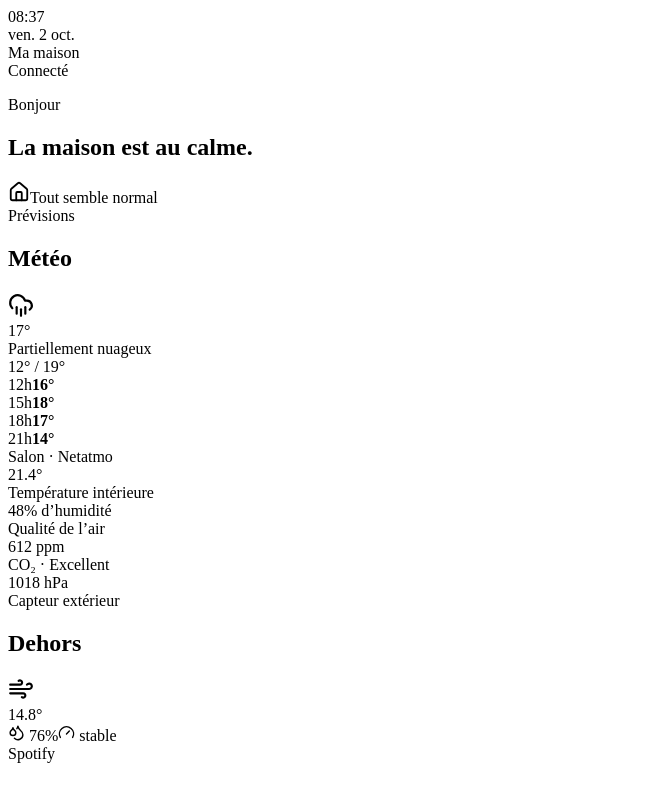
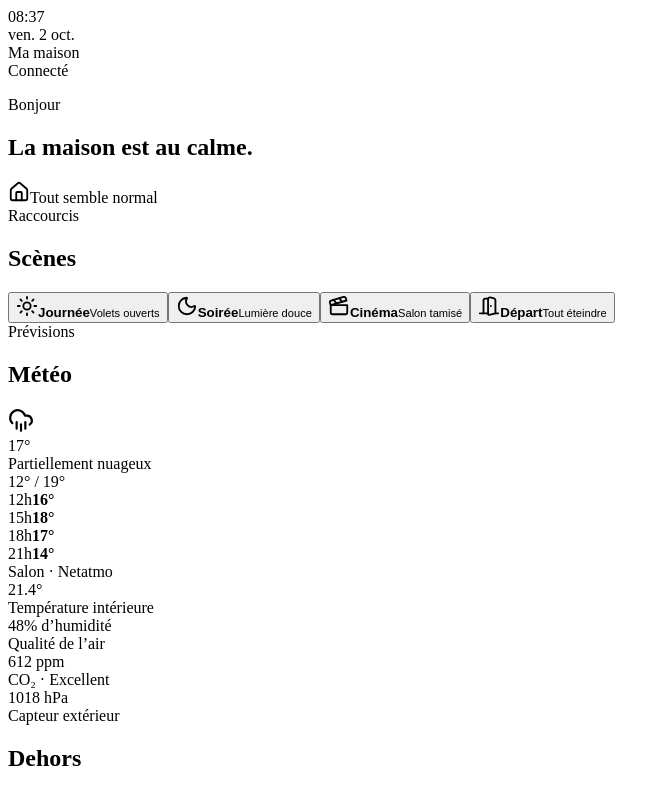
Before and after one commit to Dannebicque/dashboardDomotique, a Vue app: page / in a window 1280 px wide. Shown: the top 786 px of the page, without its empty margins (0-670 px from the left). Built offline with nearby package versions, Linux system fonts and the light colour scheme; the HTML template or start-up script is replaced by a standard one.

Commit message:
feat: expose scenes on dashboard

```diff
--- a/src/views/DashboardView.vue
+++ b/src/views/DashboardView.vue
@@ -1,6 +1,7 @@
 <script setup lang="ts">
 import { CloudRain, Droplets, Gauge, House, Lightbulb, Wind } from 'lucide-vue-next'
 import MetricCard from '../components/MetricCard.vue'
+import SceneQuickActions from '../components/SceneQuickActions.vue'
 import SpotifyCard from '../components/SpotifyCard.vue'
 import TopBar from '../components/TopBar.vue'
 import { indoor, outdoor, rooms, spotify, weather } from '../data/mock'
@@ -23,6 +24,8 @@ const shuttersOpen = rooms.flatMap((room) => room.shutters).filter((shutter) =>
         <span>Tout semble normal</span>
       </div>
     </section>
+
+    <SceneQuickActions />
 
     <section class="dashboard-grid">
       <article class="panel weather-card">
```
